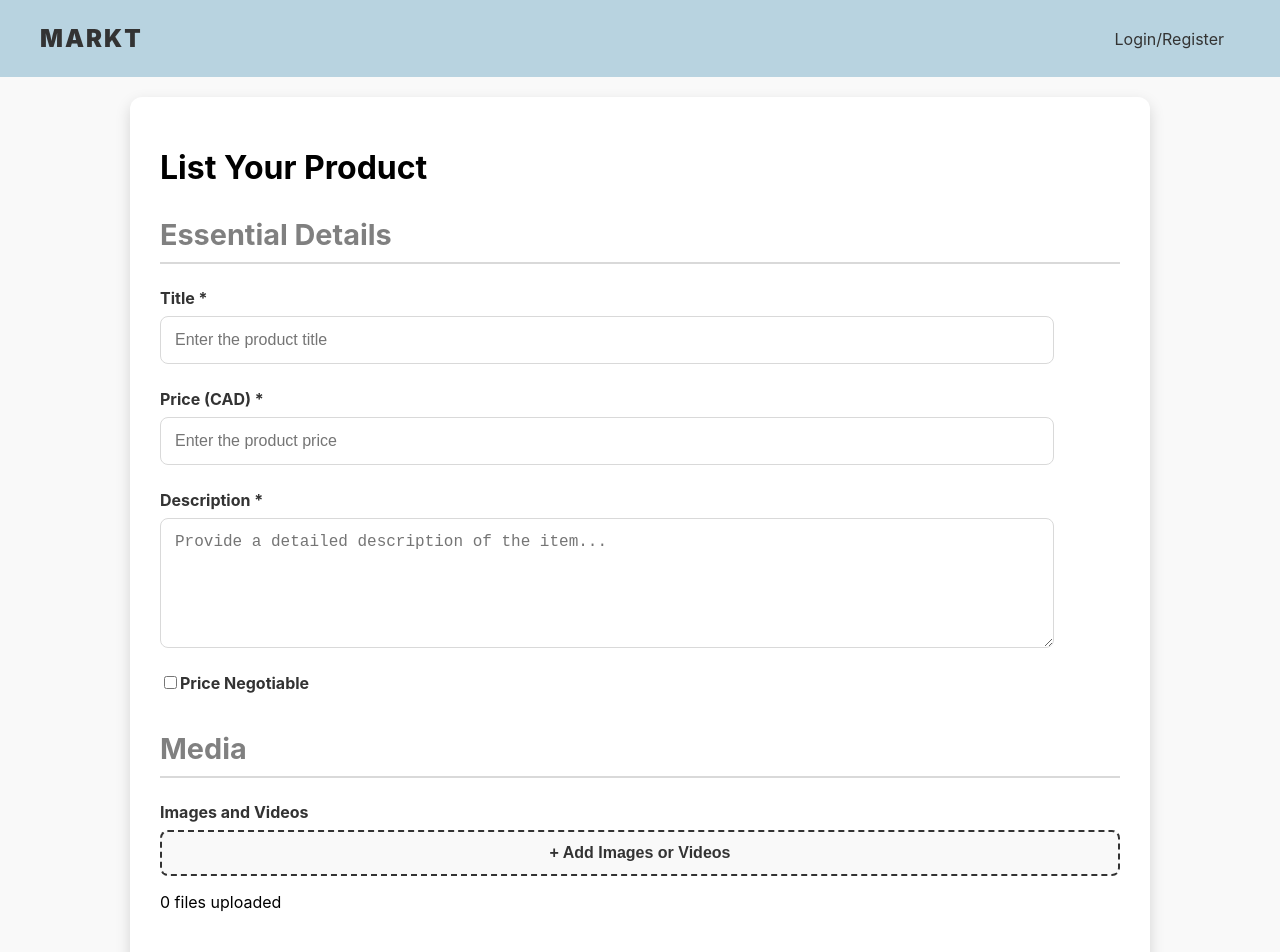
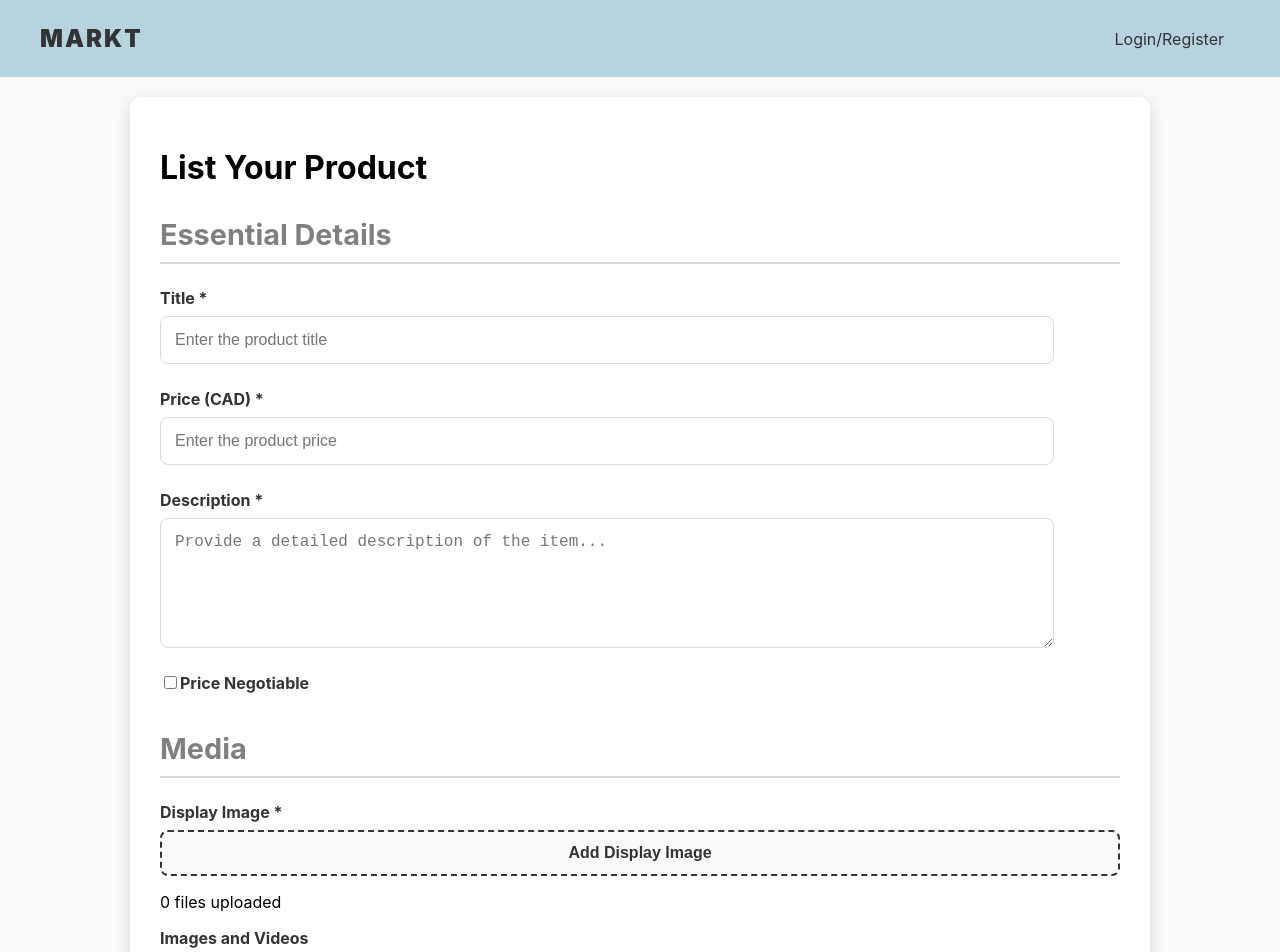
Before and after one commit to guninwasan/markt, a React (Create React App) app in the folder markt-frontend/: page /sell in a window 1280 px wide. Shown: the top 952 px of the page. Built offline with nearby package versions, Linux system fonts and the light colour scheme.

Commit message:
add main display image label

```diff
--- a/markt-frontend/src/components/selling-component/sections/media-details.tsx
+++ b/markt-frontend/src/components/selling-component/sections/media-details.tsx
@@ -15,6 +15,20 @@ const MediaSection = ({
   <>
     <SectionHeader>Media</SectionHeader>
     <FormGroup>
+      <Label htmlFor="displayImahe">Display Image *</Label>
+      <AddMediaButton type="button" onClick={handleAddMediaClick}>
+        <input
+          id="mediaInput"
+          type="file"
+          multiple
+          accept="image/*,video/*"
+          onChange={handleAddMedia}
+          style={{ display: "none" }}
+          ref={fileInputRef}
+        />
+        Add Display Image
+      </AddMediaButton>
+      <p>{formData.media.length} files uploaded</p>
       <Label htmlFor="mediaInput">Images and Videos</Label>
       <AddMediaButton type="button" onClick={handleAddMediaClick}>
         <input
```
